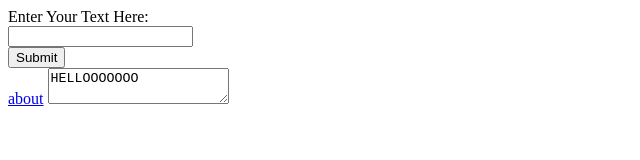
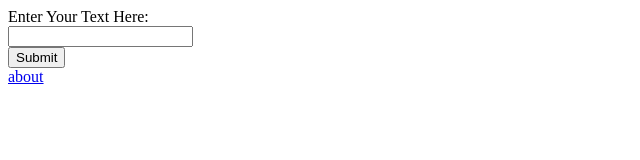
Before and after one commit to AlexC-STC-07/igcsehelpdesk, a plain HTML site: page index.html in a window 1280 px wide. Shown: the whole page, without its empty margins (0-640 px from the left). Drawn offline with Linux system fonts and the light colour scheme.

Commit message:
Update index.html

```diff
--- a/index.html
+++ b/index.html
@@ -12,9 +12,7 @@
     Enter Your Text Here:<br>
     <input type="text" name="textdata"><br>
     <input type="submit" name="submit">
-
   </form>
   <a href="./about.html">about</a>
-  <textarea>HELLOOOOOOO</textarea>
 </body>
 </html>
```
